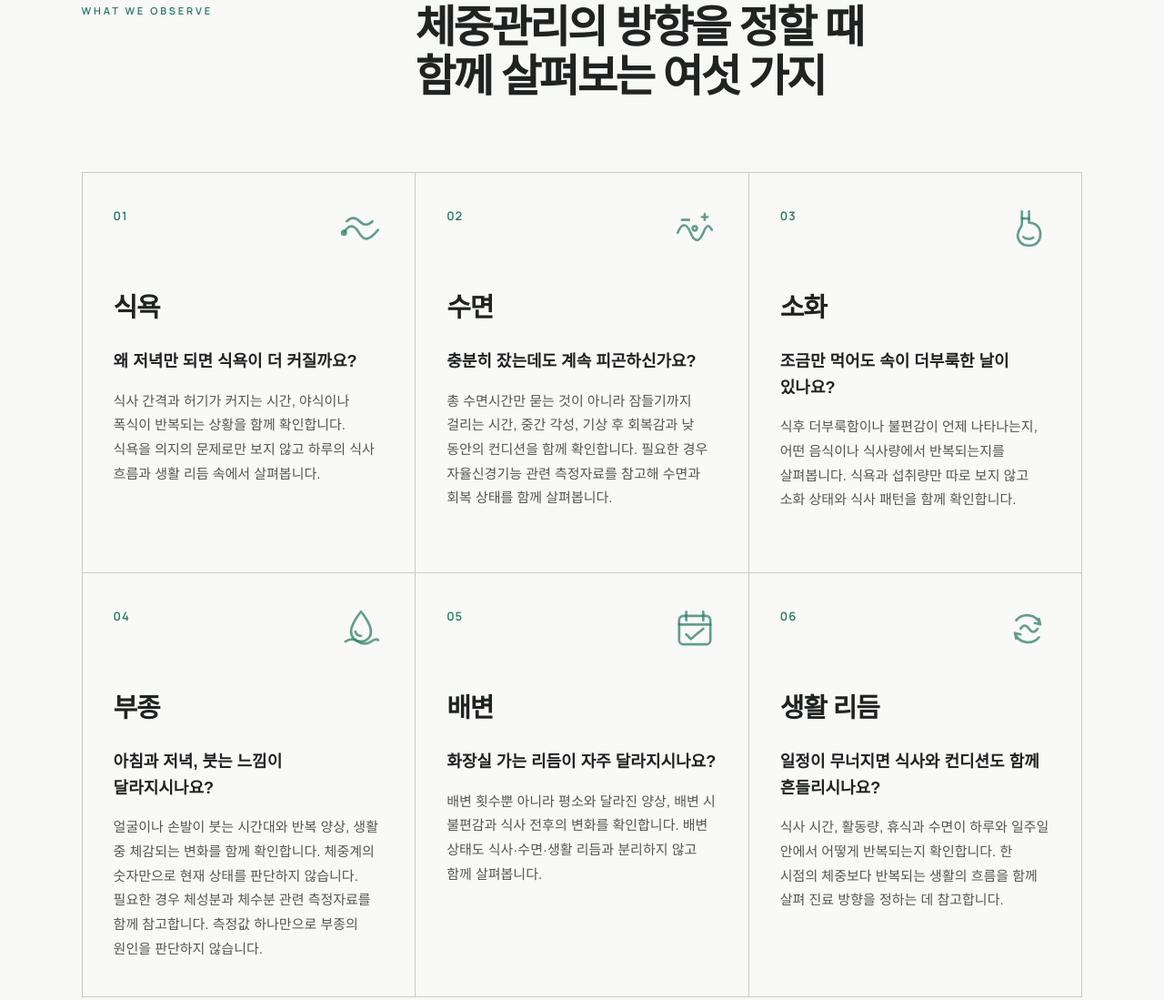
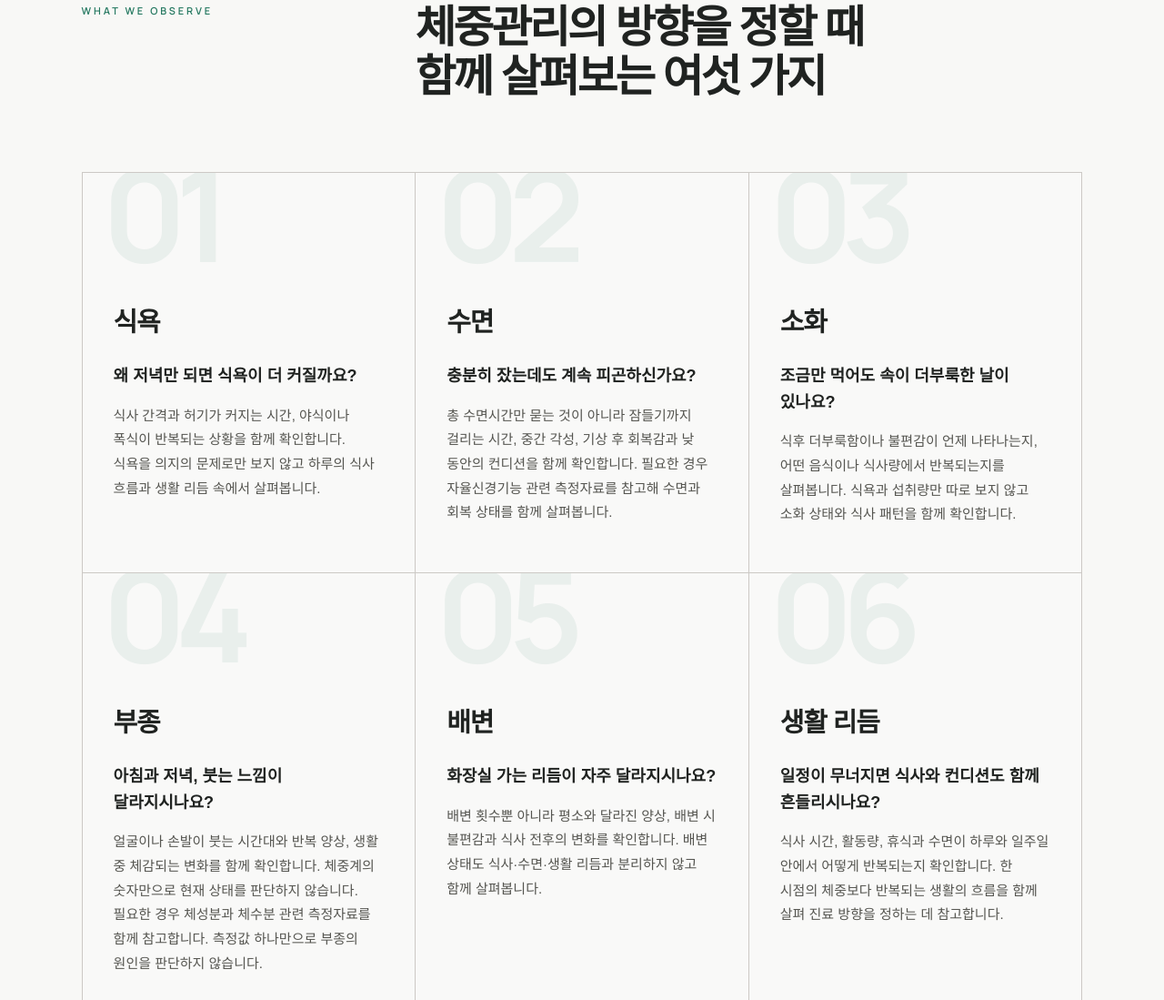
Before and after one commit to BBINGE/dear-clinic, a plain HTML site: page be-deer.html in a window 1280 px wide. Shown: the part 1578-2677 px from the top of the page at 91% size. Drawn offline with Linux system fonts and the light colour scheme; a web font is replaced by a local one.

Commit message:
비디어 관찰 카드와 원장 카피 정비

```diff
--- a/be-deer.html
+++ b/be-deer.html
@@ -15,7 +15,7 @@
   <link rel="icon" href="assets/images/dear-favicon.png" type="image/png">
   <link rel="stylesheet" as="style" crossorigin href="https://cdn.jsdelivr.net/gh/orioncactus/pretendard@v1.3.9/dist/web/static/pretendard.css">
   <link rel="stylesheet" href="css/style.css?v=20260728-3">
-  <link rel="stylesheet" href="css/be-deer.css?v=20260803-3">
+  <link rel="stylesheet" href="css/be-deer.css?v=20260805-4">
 </head>
 <body class="be-deer-page">
   <nav class="nav" id="top">
@@ -69,37 +69,37 @@
       </header>
       <div class="observe__grid">
         <article class="observe-card reveal" tabindex="0">
-          <div class="observe-card__top"><span class="observe-card__number">01</span><svg class="observe-card__icon" viewBox="0 0 32 32" aria-hidden="true"><path d="M4 19c3.5-6 7-6 10.5 0S21.5 25 28 17"/><path d="M6 11c3-3 6-3 9 0s6 3 9 0"/><circle cx="4" cy="19" r="1.4"/></svg></div>
+          <div class="observe-card__top"><span class="observe-card__number">01</span></div>
           <h3>식욕</h3>
           <p class="observe-card__question">왜 저녁만 되면 식욕이 더 커질까요?</p>
           <p class="observe-card__reason">식사 간격과 허기가 커지는 시간, 야식이나 폭식이 반복되는 상황을 함께 확인합니다. 식욕을 의지의 문제로만 보지 않고 하루의 식사 흐름과 생활 리듬 속에서 살펴봅니다.</p>
         </article>
         <article class="observe-card reveal" tabindex="0">
-          <div class="observe-card__top"><span class="observe-card__number">02</span><svg class="observe-card__icon" viewBox="0 0 32 32" aria-hidden="true"><path d="M4 19c3-7 6-7 9 0s6 7 9 0 4-5 6-2"/><path d="M7 10h5M21 8h4M23 6v4"/><circle cx="16" cy="16" r="1.5"/></svg></div>
+          <div class="observe-card__top"><span class="observe-card__number">02</span></div>
           <h3>수면</h3>
           <p class="observe-card__question">충분히 잤는데도 계속 피곤하신가요?</p>
           <p class="observe-card__reason">총 수면시간만 묻는 것이 아니라 잠들기까지 걸리는 시간, 중간 각성, 기상 후 회복감과 낮 동안의 컨디션을 함께 확인합니다. 필요한 경우 자율신경기능 관련 측정자료를 참고해 수면과 회복 상태를 함께 살펴봅니다.</p>
         </article>
         <article class="observe-card reveal" tabindex="0">
-          <div class="observe-card__top"><span class="observe-card__number">03</span><svg class="observe-card__icon" viewBox="0 0 32 32" aria-hidden="true"><path d="M12 4v9c0 2.5-3 3.5-3 8a7 7 0 0 0 7 7h2c4.5 0 7-3.5 7-8 0-5-3.5-8-8-8V4"/><path d="M12 9h5M13 22c1.5 1.5 4.5 2 7 .5"/></svg></div>
+          <div class="observe-card__top"><span class="observe-card__number">03</span></div>
           <h3>소화</h3>
           <p class="observe-card__question">조금만 먹어도 속이 더부룩한 날이 있나요?</p>
           <p class="observe-card__reason">식후 더부룩함이나 불편감이 언제 나타나는지, 어떤 음식이나 식사량에서 반복되는지를 살펴봅니다. 식욕과 섭취량만 따로 보지 않고 소화 상태와 식사 패턴을 함께 확인합니다.</p>
         </article>
         <article class="observe-card reveal" tabindex="0">
-          <div class="observe-card__top"><span class="observe-card__number">04</span><svg class="observe-card__icon" viewBox="0 0 32 32" aria-hidden="true"><path d="M16 4s-7 8-7 14a7 7 0 0 0 14 0c0-6-7-14-7-14Z"/><path d="M5 25c3-2 6-2 9 0s6 2 9 0 4-2 5-1M12 18c.5 2 1.8 3 4 3"/></svg></div>
+          <div class="observe-card__top"><span class="observe-card__number">04</span></div>
           <h3>부종</h3>
           <p class="observe-card__question">아침과 저녁, 붓는 느낌이 달라지시나요?</p>
           <p class="observe-card__reason">얼굴이나 손발이 붓는 시간대와 반복 양상, 생활 중 체감되는 변화를 함께 확인합니다. 체중계의 숫자만으로 현재 상태를 판단하지 않습니다. 필요한 경우 체성분과 체수분 관련 측정자료를 함께 참고합니다. 측정값 하나만으로 부종의 원인을 판단하지 않습니다.</p>
         </article>
         <article class="observe-card reveal" tabindex="0">
-          <div class="observe-card__top"><span class="observe-card__number">05</span><svg class="observe-card__icon" viewBox="0 0 32 32" aria-hidden="true"><rect x="5" y="7" width="22" height="20" rx="3"/><path d="M10 4v6M22 4v6M5 13h22M10 20l3.2 3.2L22 16"/></svg></div>
+          <div class="observe-card__top"><span class="observe-card__number">05</span></div>
           <h3>배변</h3>
           <p class="observe-card__question">화장실 가는 리듬이 자주 달라지시나요?</p>
           <p class="observe-card__reason">배변 횟수뿐 아니라 평소와 달라진 양상, 배변 시 불편감과 식사 전후의 변화를 확인합니다. 배변 상태도 식사·수면·생활 리듬과 분리하지 않고 함께 살펴봅니다.</p>
         </article>
         <article class="observe-card reveal" tabindex="0">
-          <div class="observe-card__top"><span class="observe-card__number">06</span><svg class="observe-card__icon" viewBox="0 0 32 32" aria-hidden="true"><path d="M8 10a10 10 0 0 1 17 3M24 9l1 4-4-1M24 22a10 10 0 0 1-17-3M8 23l-1-4 4 1"/><path d="M11 16c2-3 4-3 6 0s4 3 6 0"/></svg></div>
+          <div class="observe-card__top"><span class="observe-card__number">06</span></div>
           <h3>생활 리듬</h3>
           <p class="observe-card__question">일정이 무너지면 식사와 컨디션도 함께 흔들리시나요?</p>
           <p class="observe-card__reason">식사 시간, 활동량, 휴식과 수면이 하루와 일주일 안에서 어떻게 반복되는지 확인합니다. 한 시점의 체중보다 반복되는 생활의 흐름을 함께 살펴 진료 방향을 정하는 데 참고합니다.</p>
@@ -118,8 +118,9 @@
       <div class="director-block__copy reveal">
         <p class="eyebrow">WHY I MADE BE DEER</p>
         <h2>몸을 이해하는 진료와<br>생활을 존중하는 다이어트.</h2>
-        <p>몸을 움직이는 법을 공부해 왔고,<br>먹는 즐거움도 소중하게 생각합니다.</p>
-        <p>그래서 다이어트를 적게 먹고<br>많이 움직이는 일로만 설명하고 싶지 않았습니다.</p>
+        <p>수년간 몸을 움직이는 방법을 공부해왔고,<br>먹는 즐거움이 삶에 주는 위로도<br>너무 잘 알고 있습니다.</p>
+        <p>아시겠지만,<br>좋아하는 것을 계속 포기해야만 하는 다이어트는<br>오래 이어지기 어렵습니다.</p>
+        <p>무조건 억누르고 참기보다,<br>내 몸을 이해하며 꾸준히 달라질 수 있는 방법을<br>함께 찾겠습니다.</p>
         <div class="credentials">
           <span>운동처방사</span>
           <span>운동 근육학 전문가</span>
--- a/css/be-deer.css
+++ b/css/be-deer.css
@@ -157,6 +157,7 @@ img { display: block; width: 100%; }
 }
 .observe-card {
   position: relative;
+  overflow: hidden;
   min-height: 440px;
   padding: 36px 34px 38px;
   background: rgba(255,255,255,.18);
@@ -170,21 +171,28 @@ img { display: block; width: 100%; }
   box-shadow: inset 0 0 0 1px rgba(36,120,96,.38);
   outline: none;
 }
-.observe-card:hover .observe-card__icon,
-.observe-card:focus-visible .observe-card__icon { stroke: var(--green); }
-.observe-card__top { display: flex; align-items: flex-start; justify-content: space-between; }
-.observe-card__number { color: var(--green); font-family: var(--font-en); font-size: 13px; font-weight: 600; letter-spacing: .08em; }
-.observe-card__icon {
-  width: 50px;
-  height: 50px;
-  fill: none;
-  stroke: rgba(36,120,96,.7);
-  stroke-width: 1.7;
-  stroke-linecap: round;
-  stroke-linejoin: round;
-  transition: stroke .3s ease;
+.observe-card__top {
+  position: absolute;
+  inset: -26px auto auto 22px;
+  pointer-events: none;
 }
-.observe-card h3 { margin: 38px 0 20px; font-size: 29px; font-weight: 700; letter-spacing: -.04em; }
+.observe-card__number {
+  color: rgba(36,120,96,.075);
+  font-family: var(--font-en);
+  font-size: clamp(112px, 11vw, 164px);
+  font-weight: 700;
+  line-height: 1;
+  letter-spacing: -.09em;
+  transition: color .35s ease, transform .45s cubic-bezier(.2,.7,.2,1);
+}
+.observe-card:hover .observe-card__number,
+.observe-card:focus-visible .observe-card__number {
+  color: rgba(36,120,96,.12);
+  transform: translate3d(3px, 2px, 0);
+}
+.observe-card h3,
+.observe-card p { position: relative; z-index: 1; }
+.observe-card h3 { margin: 104px 0 20px; font-size: 29px; font-weight: 700; letter-spacing: -.04em; }
 .observe-card p { margin: 0; }
 .observe-card__question { color: var(--text); font-size: 18px; font-weight: 650; line-height: 1.6; }
 .observe-card__reason { margin-top: 16px !important; color: var(--secondary); font-size: 15px; line-height: 1.78; }
@@ -716,7 +724,7 @@ img { display: block; width: 100%; }
   .section-heading h2 { font-size: clamp(33px, 9.3vw, 44px); }
   .observe__grid { grid-template-columns: 1fr 1fr; }
   .observe-card { min-height: 430px; padding: 30px 28px 34px; }
-  .observe-card h3 { margin-top: 34px; font-size: 27px; }
+  .observe-card h3 { margin-top: 96px; font-size: 27px; }
   .observe-card__question { font-size: 17px; }
   .observe-card__reason { font-size: 15px; }
   .observe__summary { grid-template-columns: 1fr; gap: 16px; margin-top: 48px; padding: 26px 0; }
@@ -807,7 +815,9 @@ img { display: block; width: 100%; }
 @media (max-width: 640px) {
   .observe__grid { grid-template-columns: 1fr; }
   .observe-card { min-height: 0; padding: 30px 24px 34px; }
-  .observe-card h3 { margin-top: 30px; }
+  .observe-card__top { inset: -18px auto auto 16px; }
+  .observe-card__number { font-size: 112px; }
+  .observe-card h3 { margin-top: 72px; }
   .observe__summary p { font-size: 16px; }
 }
 
```
Also changed, not shown: HANDOFF.md (+1 -0 lines).
